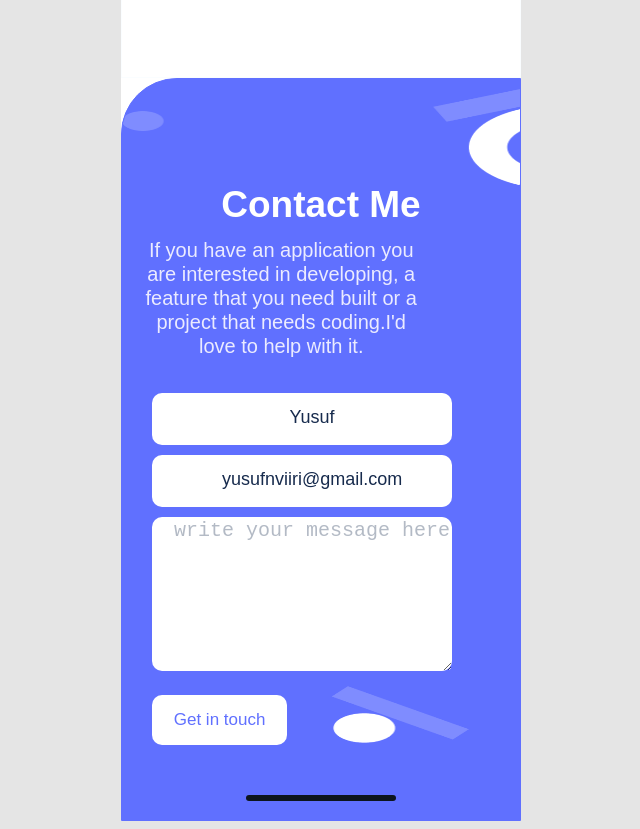
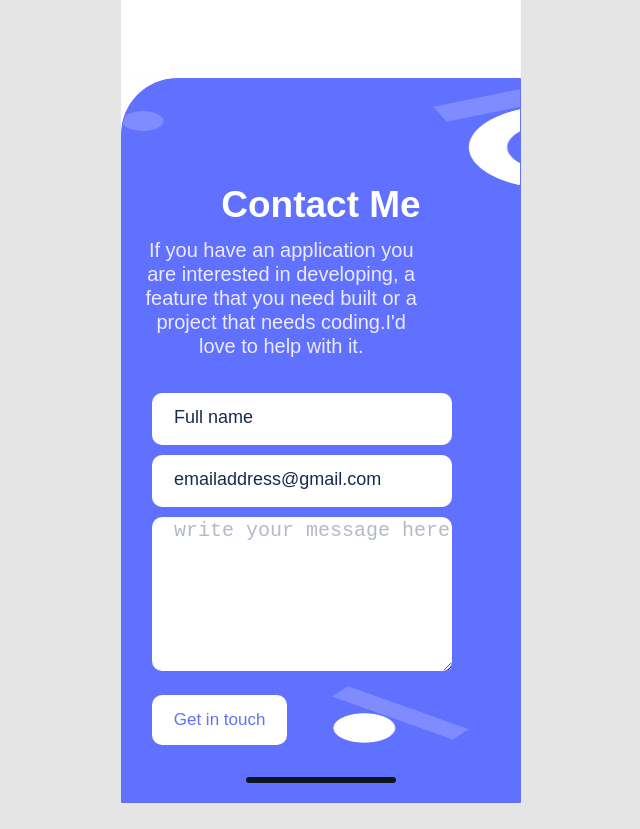
Before and after one commit to yusufnviiri/mobile-view, a plain HTML site: page index.html in a window 1280 px wide. Shown: the part 4496-5325 px from the top of the page, without its empty margins (319-959 px from the left). Drawn offline with Linux system fonts and the light colour scheme.

Commit message:
Modify README.md and index.html files

```diff
--- a/index.html
+++ b/index.html
@@ -260,12 +260,7 @@
         </div>
 
         <footer>
-          <form
-            action="https://formspree.io/f/mgedkqkj"
-            method="post"
-            class="contact-form"
-            autocomplete="off"
-          >
+          <div class="contact-form">
             <h2>Contact Me</h2>
             <div class="parag">
               <p>
@@ -274,11 +269,16 @@
                 love to help with it.
               </p>
             </div>
+            <form
+              action="https://formspree.io/f/mgedkqkj"
+              method="post"
+              autocomplete="off"
+            >
               <div class="data1">
                 <input
                   name="Name"
                   type="text"
-                placeholder="Yusuf"
+                  placeholder="Full name"
                   required
                   maxlength="30"
                 />
@@ -287,7 +287,7 @@
                   name="email"
                   type="email"
                   id="email"
-                placeholder="yusufnviiri@gmail.com"
+                  placeholder="emailaddress@gmail.com"
                   required
                 /><br />
 
@@ -298,6 +298,7 @@
                   rows="10"
                   placeholder="write your message here"
                   maxlength="500"
+                  required
                 ></textarea
                 ><br />
               </div>
@@ -307,6 +308,7 @@
               <div id="mark"></div>
               <br />
             </form>
+          </div>
         </footer>
       </div>
     </div>
--- a/style.css
+++ b/style.css
@@ -744,7 +744,6 @@ input::placeholder {
   color: #172b4d;
   padding-left: 20px;
   font-size: large;
-  text-align: center;
 }
 
 ::placeholder {
```
Also changed, not shown: 2 other files. Lines whose indentation alone changed are shown as unchanged.
